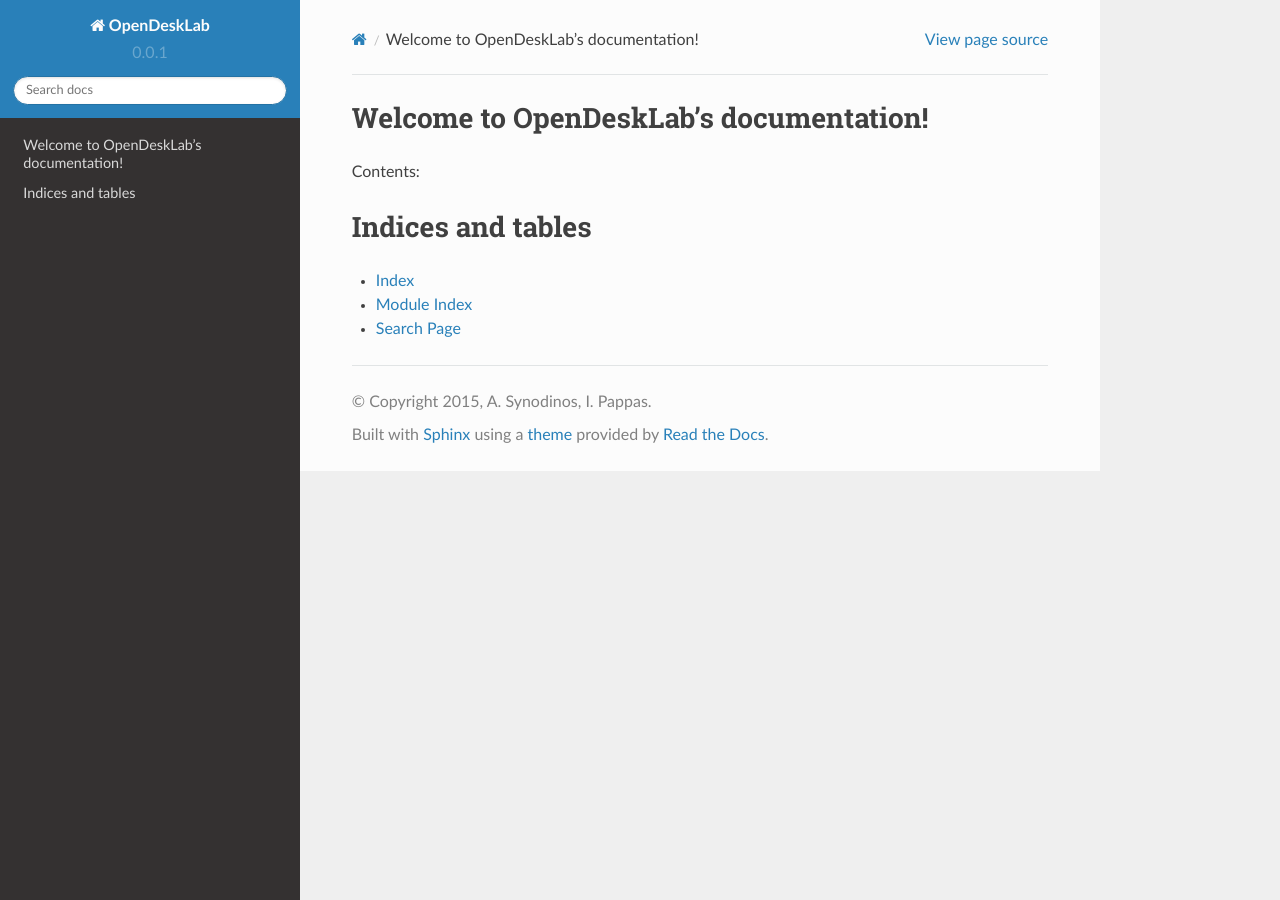
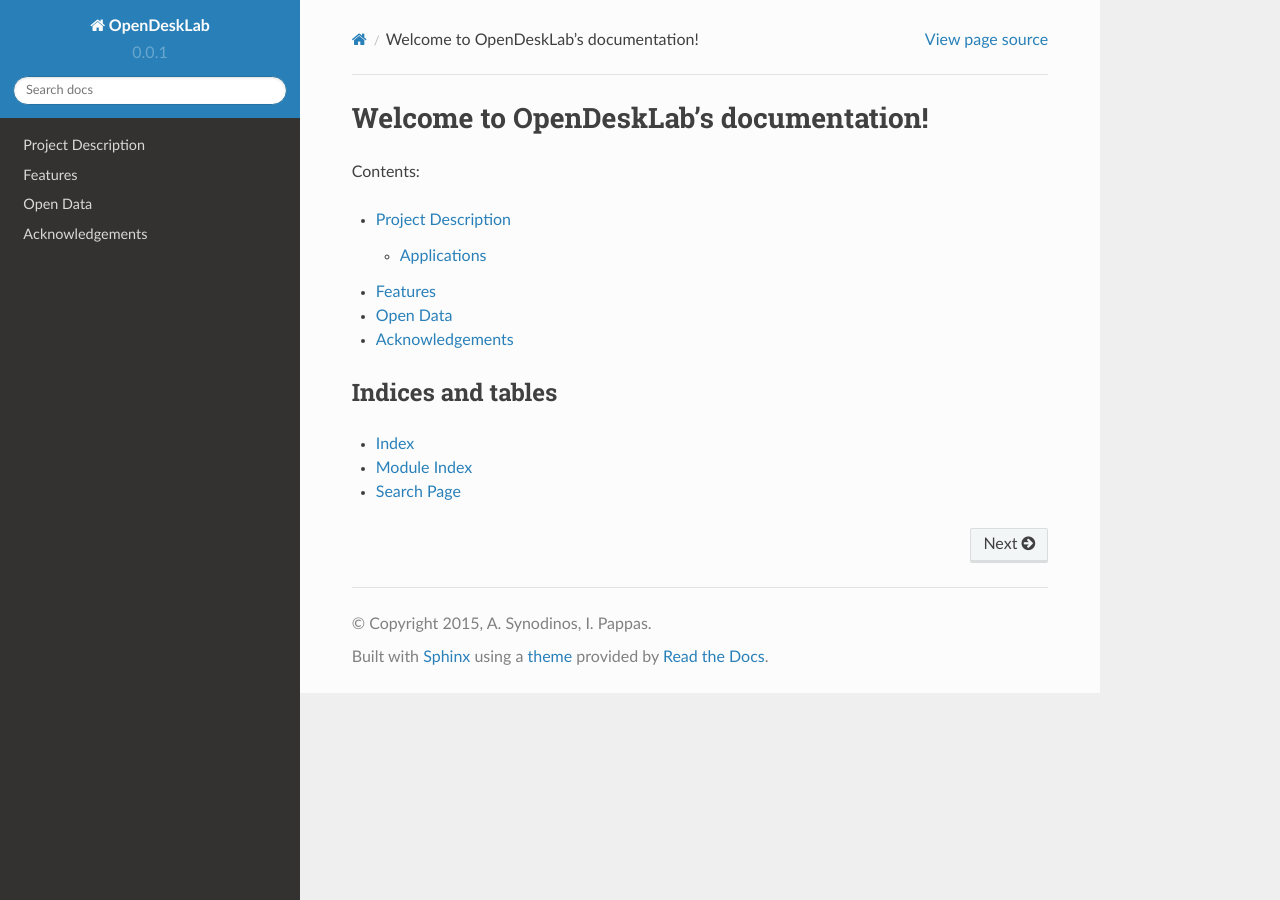
Before and after one commit to ellak-monades-aristeias/OpenDeskLab, a Sphinx documentation site: the page built from docs/index.rst, in a window 1280 px wide. Built offline with Sphinx 7.4.7 and the Read the Docs theme 2.0.0, drawn with Linux system fonts in a browser that asks for light colours.

Commit message:
Added some basic information to sphinx documentation

```diff
--- /dev/null
+++ b/docs/include/acknowledgements.rst
@@ -0,0 +1,3 @@
+=========================
+:index:`Acknowledgements`
+=========================
--- /dev/null
+++ b/docs/include/features.rst
@@ -0,0 +1,3 @@
+=================
+:index:`Features`
+=================
--- /dev/null
+++ b/docs/include/open_data.rst
@@ -0,0 +1,3 @@
+==================
+:index:`Open Data`
+==================
--- a/docs/index.rst
+++ b/docs/index.rst
@@ -3,6 +3,7 @@
    You can adapt this file completely to your liking, but it should at least
    contain the root `toctree` directive.
 
+=======================================
 Welcome to OpenDeskLab's documentation!
 =======================================
 
@@ -11,6 +12,10 @@ Contents:
 .. toctree::
    :maxdepth: 2
 
+        Project Description <include/project_description>
+        Features <include/features>
+        Open Data <include/open_data>
+        Acknowledgements <include/acknowledgements>
 
 
 Indices and tables
```
Also changed, not shown: docs/include/project_description.rst (added, +16 -0 lines).
